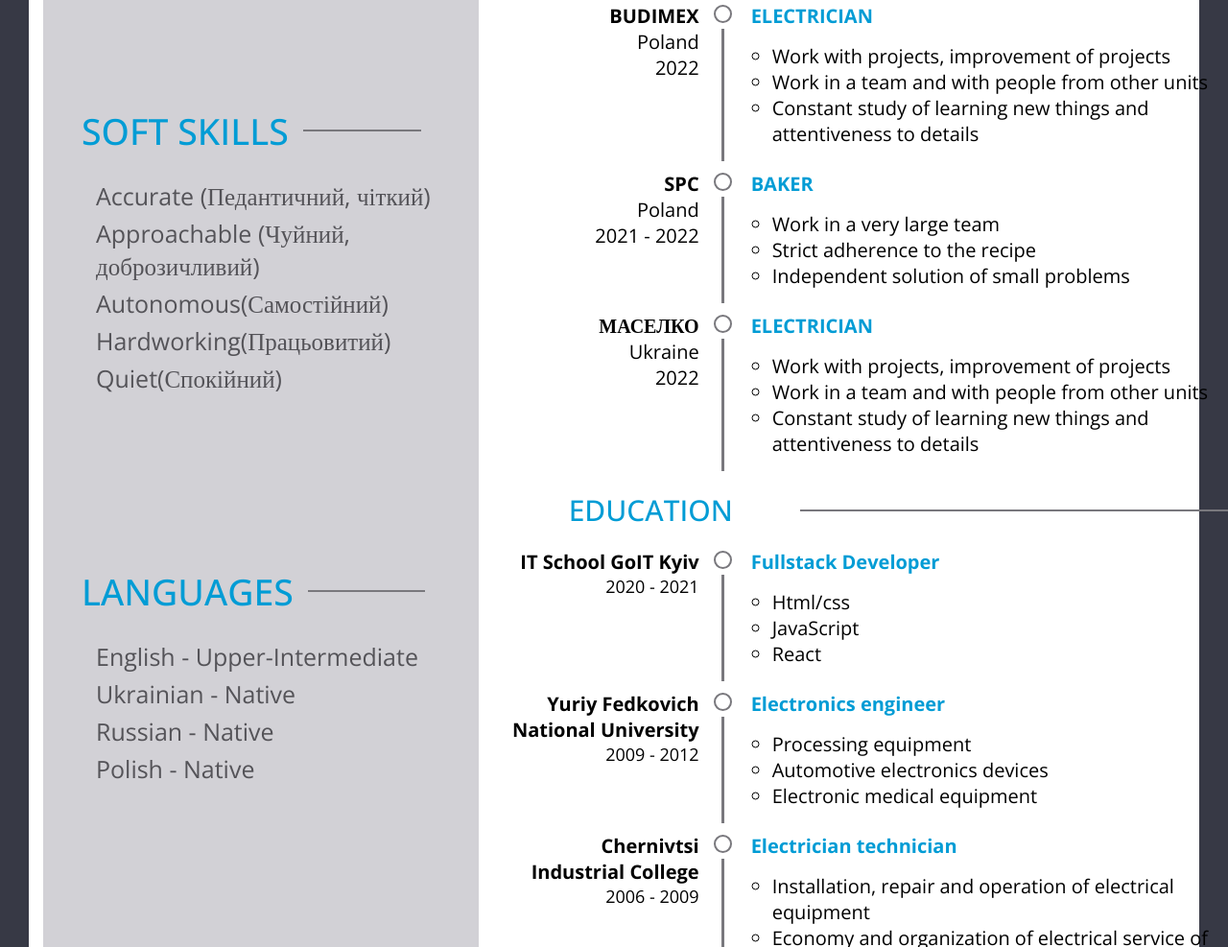
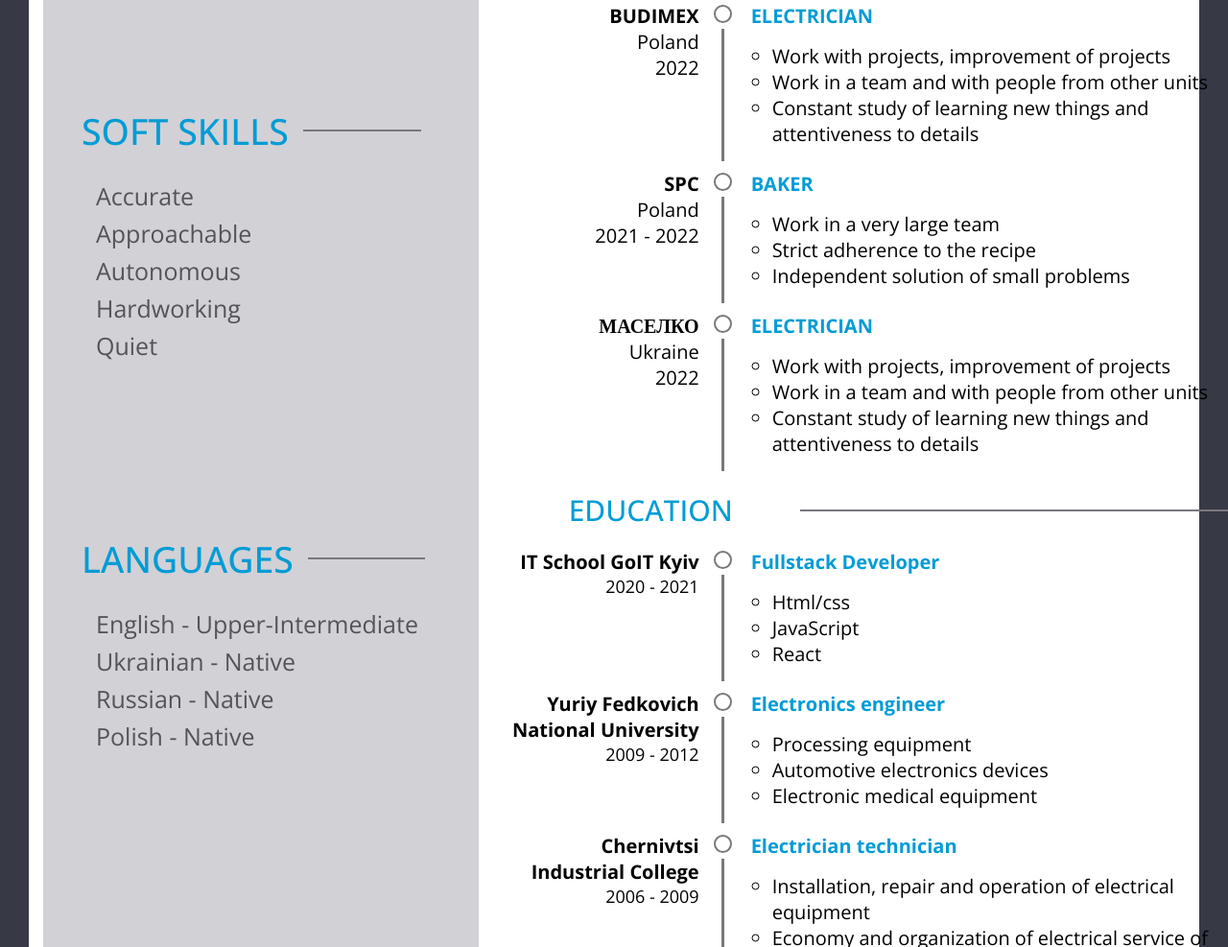
Before and after one commit to Vadim-Kostetskyi/resume, a website: page index.html in a window 1280 px wide. Shown: the part 1121-2108 px from the top of the page at 96% size. Drawn offline with nearby package versions, Linux system fonts and the light colour scheme.

Commit message:
Update index.html

```diff
--- a/index.html
+++ b/index.html
@@ -35,11 +35,11 @@
           </ul>
           <h2 class="title">SOFT SKILLS<hr class="contact-line-3" align="left" size="2" color="#79787D" /></h2>
           <ul class="about__list">
-            <li class="about__item">Accurate (Педантичний, чіткий)</li>
-            <li class="about__item">Approachable (Чуйний, доброзичливий)</li>
-            <li class="about__item">Autonomous(Самостійний)</li>
-            <li class="about__item">Hardworking(Працьовитий)</li>
-            <li class="about__item">Quiet(Спокійний)</li>
+            <li class="about__item">Accurate</li>
+            <li class="about__item">Approachable</li>
+            <li class="about__item">Autonomous</li>
+            <li class="about__item">Hardworking</li>
+            <li class="about__item">Quiet</li>
           </ul>
           <h2 class="title">LANGUAGES<hr class="contact-line-4" align="left" size="2" color="#79787D" /></h2>
           <ul class="about__list">
```
